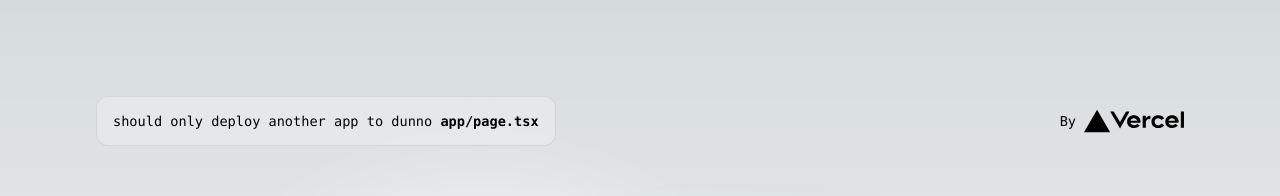
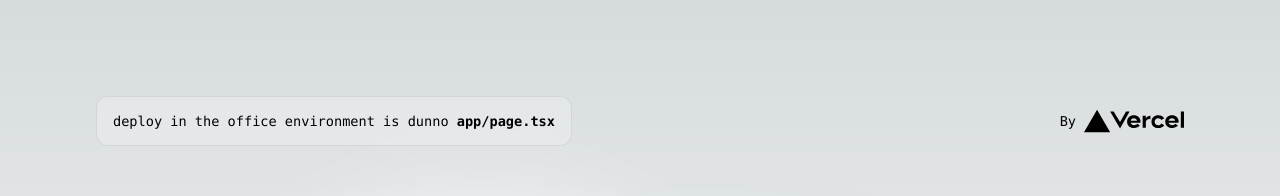
Before and after one commit to asifhafeez89/vercel-test, a Next.js app in the folder another-app/: page / in a window 1280 px wide. Shown: the top 196 px of the page. Built offline with nearby package versions, Linux system fonts and the light colour scheme.

Commit message:
try deploying with pipeline changes

```diff
--- a/another-app/app/page.tsx
+++ b/another-app/app/page.tsx
@@ -8,7 +8,7 @@ export default function Home() {
     <main className={styles.main}>
       <div className={styles.description}>
         <p>
-          should only deploy another app to {environment}&nbsp;
+          deploy in the office environment is {environment}&nbsp;
           <code className={styles.code}>app/page.tsx</code>
         </p>
         <div>
```
